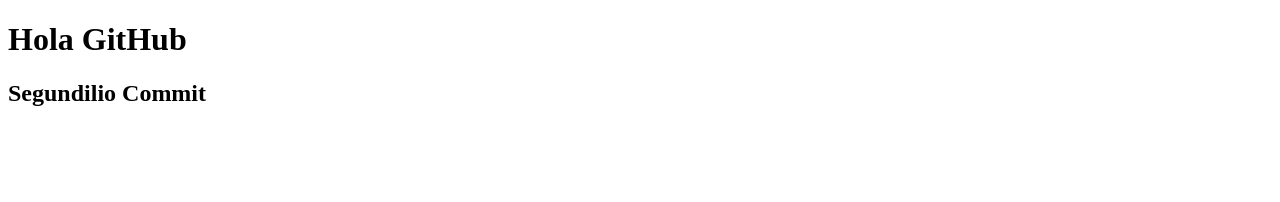
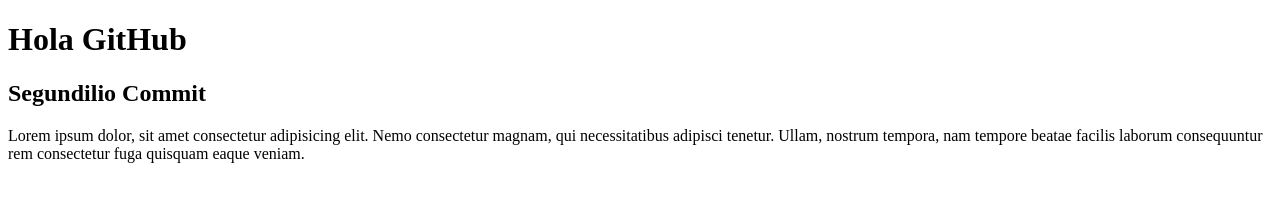
Before and after one commit to angie-ro/46845pruebaa, a plain HTML site: page index.html in a window 1280 px wide. Drawn offline with Linux system fonts and the light colour scheme.

Commit message:
Hice un parrafo

```diff
--- a/index.html
+++ b/index.html
@@ -1,13 +1,19 @@
 <!DOCTYPE html>
 <html lang="en">
+
 <head>
     <meta charset="UTF-8">
     <meta http-equiv="X-UA-Compatible" content="IE=edge">
     <meta name="viewport" content="width=device-width, initial-scale=1.0">
     <title>Document</title>
 </head>
+
 <body>
     <h1>Hola GitHub</h1>
     <h2>Segundilio Commit</h2>
+    <p>Lorem ipsum dolor, sit amet consectetur adipisicing elit. Nemo consectetur magnam, qui necessitatibus adipisci
+        tenetur. Ullam, nostrum tempora, nam tempore beatae facilis laborum consequuntur rem consectetur fuga quisquam
+        eaque veniam.</p>
 </body>
+
 </html>
```
